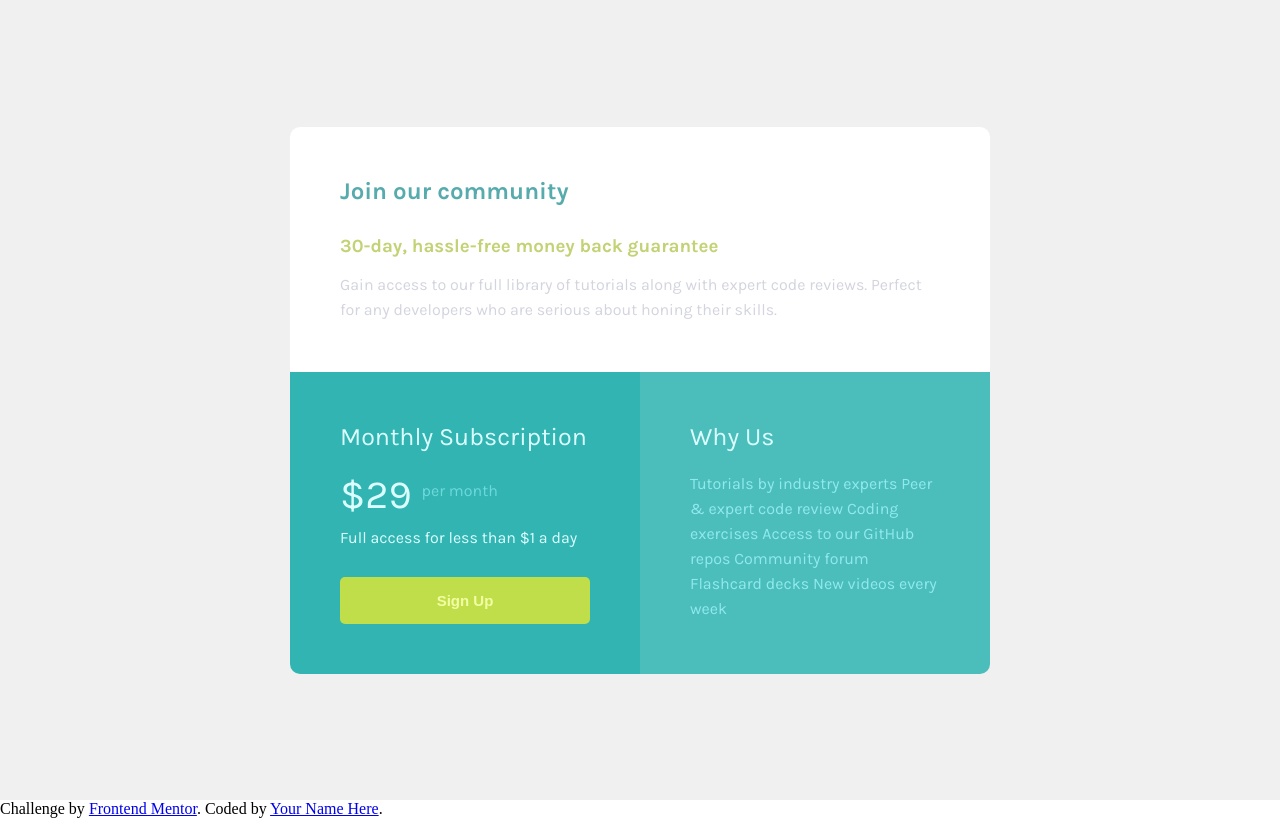
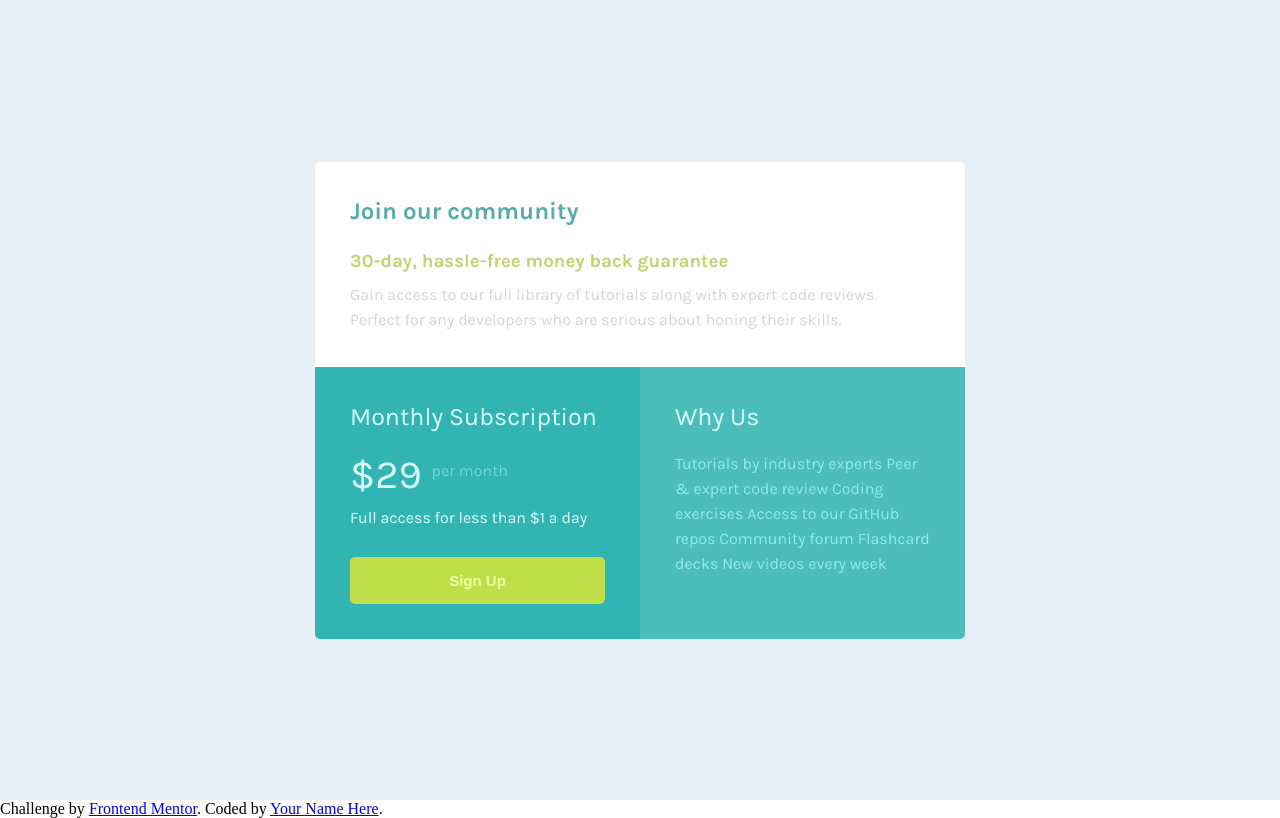
Before and after one commit to NikunjPatel-10/single-price-grid-component-master, a plain HTML site: page index.html in a window 1280 px wide. Drawn offline with Linux system fonts and the light colour scheme.

Commit message:
spacing changes

```diff
--- a/assets/scss/Base/_colors.scss
+++ b/assets/scss/Base/_colors.scss
@@ -1,5 +1,5 @@
 $primary : hsl(180deg 100% 93%);
-$bg-color:hsl(0deg 0% 94%);
+$bg-color:hsl(204deg 43% 93%);
 $bg-container-color:hsl(0deg 0% 100%);
 $main-heading-color:hsl(181deg 34% 51%);
 $sub-heading-color:hsl(70deg 51% 64%);
--- a/assets/scss/Base/_variable.scss
+++ b/assets/scss/Base/_variable.scss
@@ -1,3 +1,3 @@
 
 
-$conatiner-width:700px
+$conatiner-width:650px
--- a/assets/scss/layout/_card.scss
+++ b/assets/scss/layout/_card.scss
@@ -6,22 +6,23 @@
 }
 .container {
     width: $conatiner-width;
-    border-radius: 10px;
+    border-radius: 5px;
     overflow: hidden;
+    box-shadow:5px ;
 }
 
 .description-wrapper {
     background-color: $bg-container-color;
-    padding: 50px;
+    padding: 35px;
 
     h1 {
         color: $main-heading-color;
-        margin-bottom: 30px;
+        margin-bottom: 25px;
     }
 
     h3 {
         color: $sub-heading-color;
-        margin-bottom: 15px;
+        margin-bottom: 10px;
     }
 
 }
@@ -36,7 +37,7 @@
     .subscription-wrapper {
         background-color: $subscription-bg-color;
         width: 50%;
-        padding: 50px;
+        padding: 35px;
 
         .subscription-header {
             font-size: 25px;
@@ -78,7 +79,7 @@
     .info-wrapper {
         background-color: $info-bg-color;
         width: 50%;
-        padding: 50px;
+        padding: 35px;
 
         .question-text {
             font-size: 25px;
```
Also changed, not shown: css/style.css, 1 other file.
